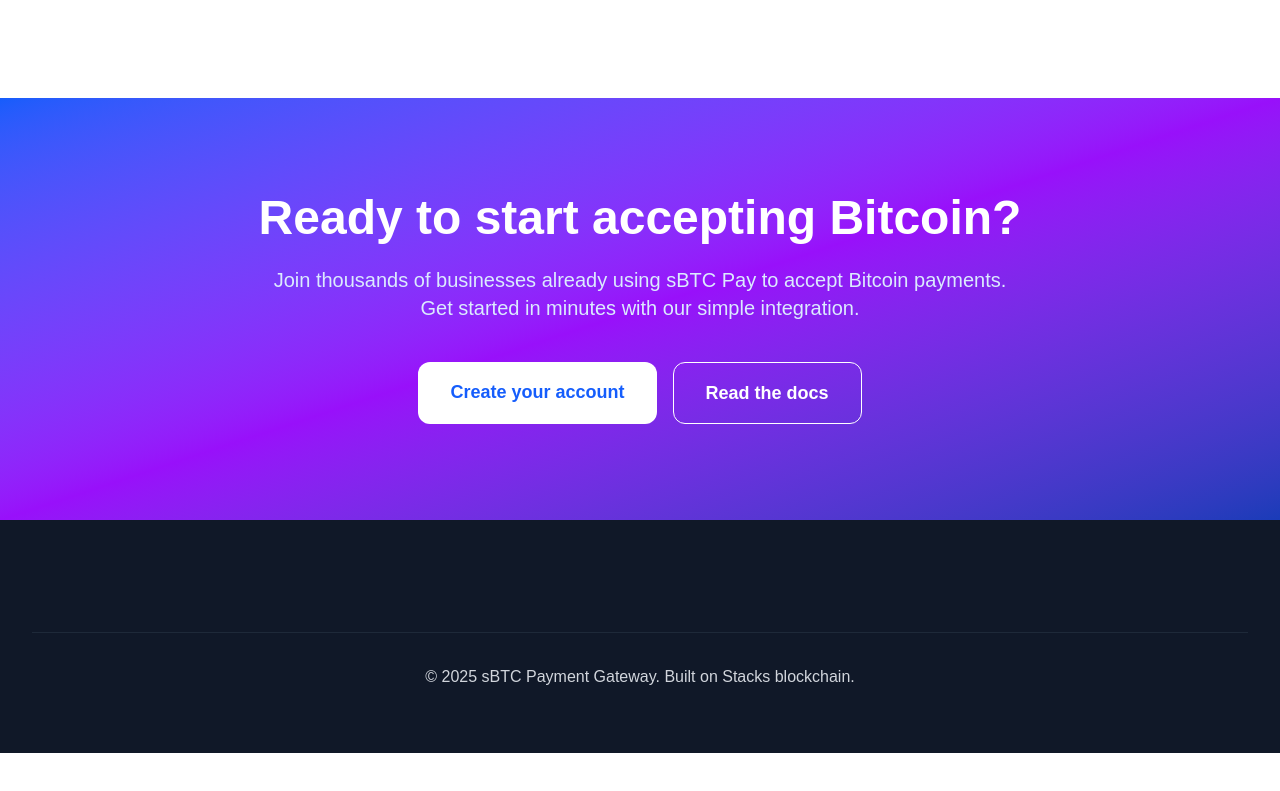
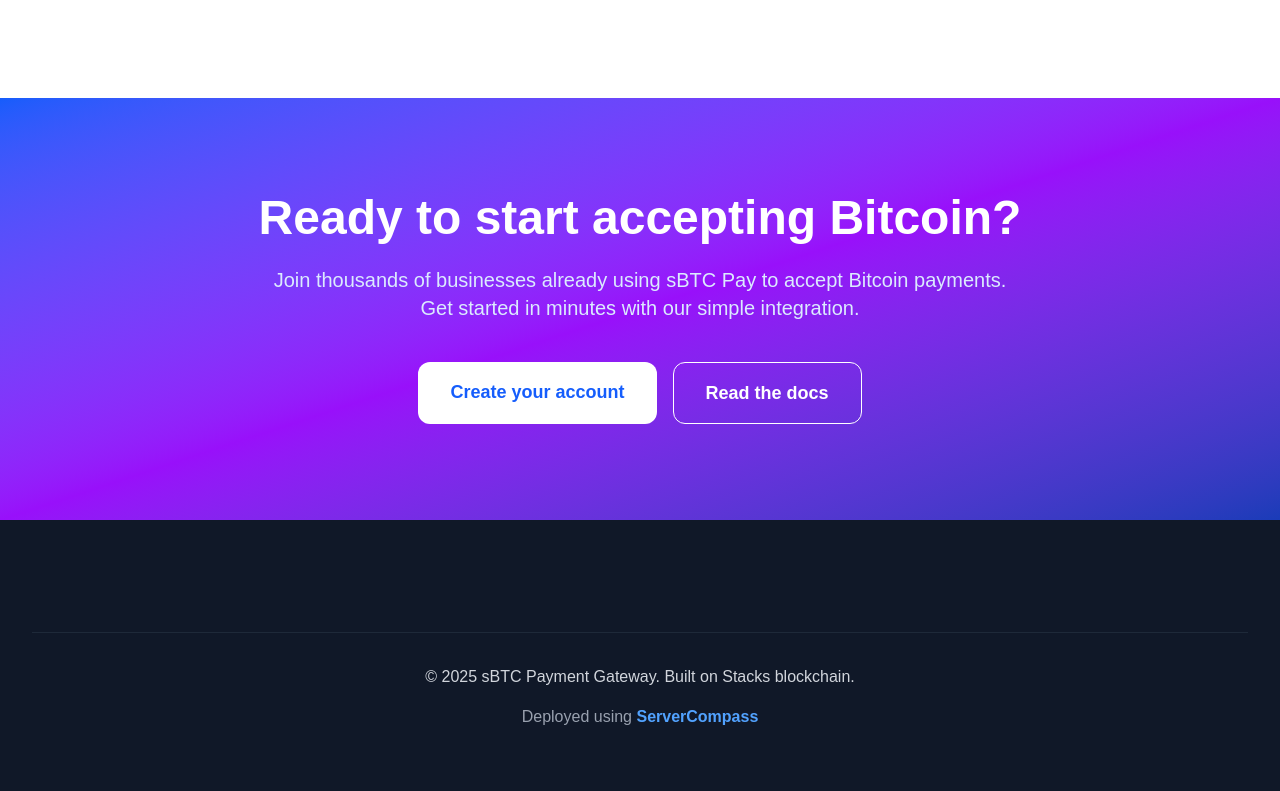
Before and after one commit to STX-CITY/sbtc-pay, a Next.js app: page / in a window 1280 px wide. Shown: the part 3966-4757 px from the top of the page. Before the commit the page ends 4719 px from the top, so only its background shows below. Built offline with nearby package versions, Linux system fonts and the light colour scheme.

Commit message:
update footer

```diff
--- a/src/app/checkout/[id]/page.tsx
+++ b/src/app/checkout/[id]/page.tsx
@@ -402,6 +402,16 @@
 
         <div className="mt-6 text-center text-sm text-gray-500">
           <p>Powered by sBTC Payment Gateway</p>
+          <p className="mt-2">
+            <a
+              href="https://servercompass.app/"
+              rel="dofollow"
+              target="_blank"
+              className="text-gray-400 hover:text-gray-600 transition-colors"
+            >
+              Deployed using <span className="text-blue-500 font-semibold">ServerCompass</span>
+            </a>
+          </p>
         </div>
       </div>
     </div>
--- a/src/app/checkout/product/[productId]/page.tsx
+++ b/src/app/checkout/product/[productId]/page.tsx
@@ -334,7 +334,17 @@
               Your payment information is encrypted and secure
             </div>
             <div className="text-xs text-gray-400">
-              Powered by sBTC Payment Gateway
+              <div>Powered by sBTC Payment Gateway</div>
+              <div className="mt-1">
+                <a
+                  href="https://servercompass.app/"
+                  rel="dofollow"
+                  target="_blank"
+                  className="hover:text-gray-600 transition-colors"
+                >
+                  Deployed using <span className="text-blue-500 font-semibold">ServerCompass</span>
+                </a>
+              </div>
             </div>
           </div>
         </div>
--- a/src/app/embed/checkout/page.tsx
+++ b/src/app/embed/checkout/page.tsx
@@ -657,6 +657,16 @@
         <p className="text-xs" style={{ color: secondaryTextColor }}>
           Powered by sBTC Payment Gateway
         </p>
+        <p className="text-xs mt-2" style={{ color: secondaryTextColor }}>
+          <a
+            href="https://servercompass.app/"
+            rel="dofollow"
+            target="_blank"
+            className="hover:opacity-70 transition-opacity"
+          >
+            Deployed using <span className="text-blue-500 font-semibold">ServerCompass</span>
+          </a>
+        </p>
       </div>
     </div>
   );
--- a/src/app/page.tsx
+++ b/src/app/page.tsx
@@ -647,6 +647,18 @@
           </div> */}
           <div className="border-t border-gray-800 mt-12 pt-8 text-center">
             <p>&copy; 2025 sBTC Payment Gateway. Built on Stacks blockchain.</p>
+            <div className="mt-4">
+              <a
+                href="https://servercompass.app/"
+                rel="dofollow"
+                target="_blank"
+                className="inline-block"
+              >
+                <span className="text-gray-400 hover:text-white transition-colors">
+                  Deployed using <span className="text-blue-400 font-semibold">ServerCompass</span>
+                </span>
+              </a>
+            </div>
           </div>
         </div>
       </footer>
--- a/src/components/dashboard/sidebar.tsx
+++ b/src/components/dashboard/sidebar.tsx
@@ -266,6 +266,16 @@
         >
           Docs
         </Link>
+        <div className="mt-3 pt-3 border-t border-gray-200">
+          <a
+            href="https://servercompass.app/"
+            rel="dofollow"
+            target="_blank"
+            className="text-xs text-gray-500 hover:text-gray-700 block text-center"
+          >
+            Deployed using <span className="text-blue-600 font-semibold">ServerCompass</span>
+          </a>
+        </div>
       </div>
     </>
   );
```
Also changed, not shown: 1 other file (tests, documents, lock files or other folders).
